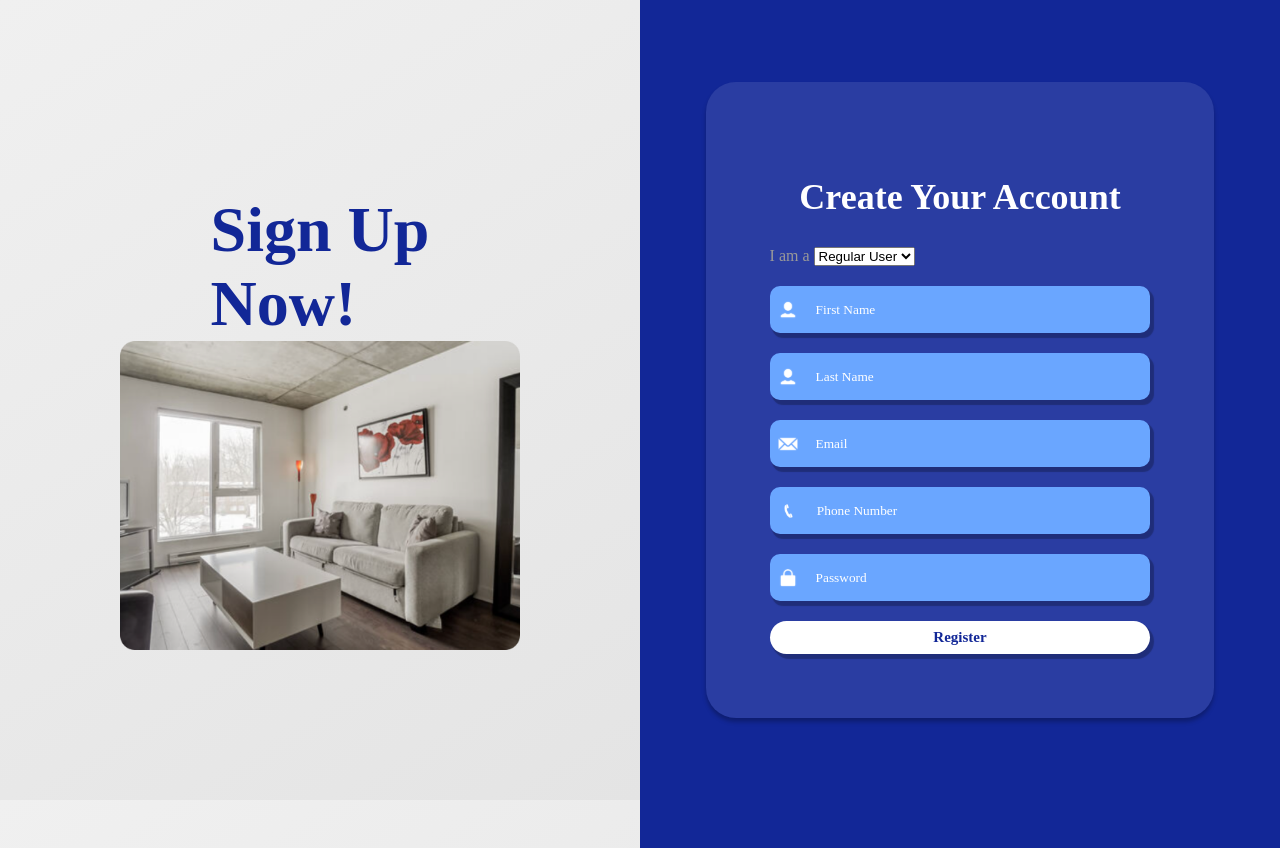
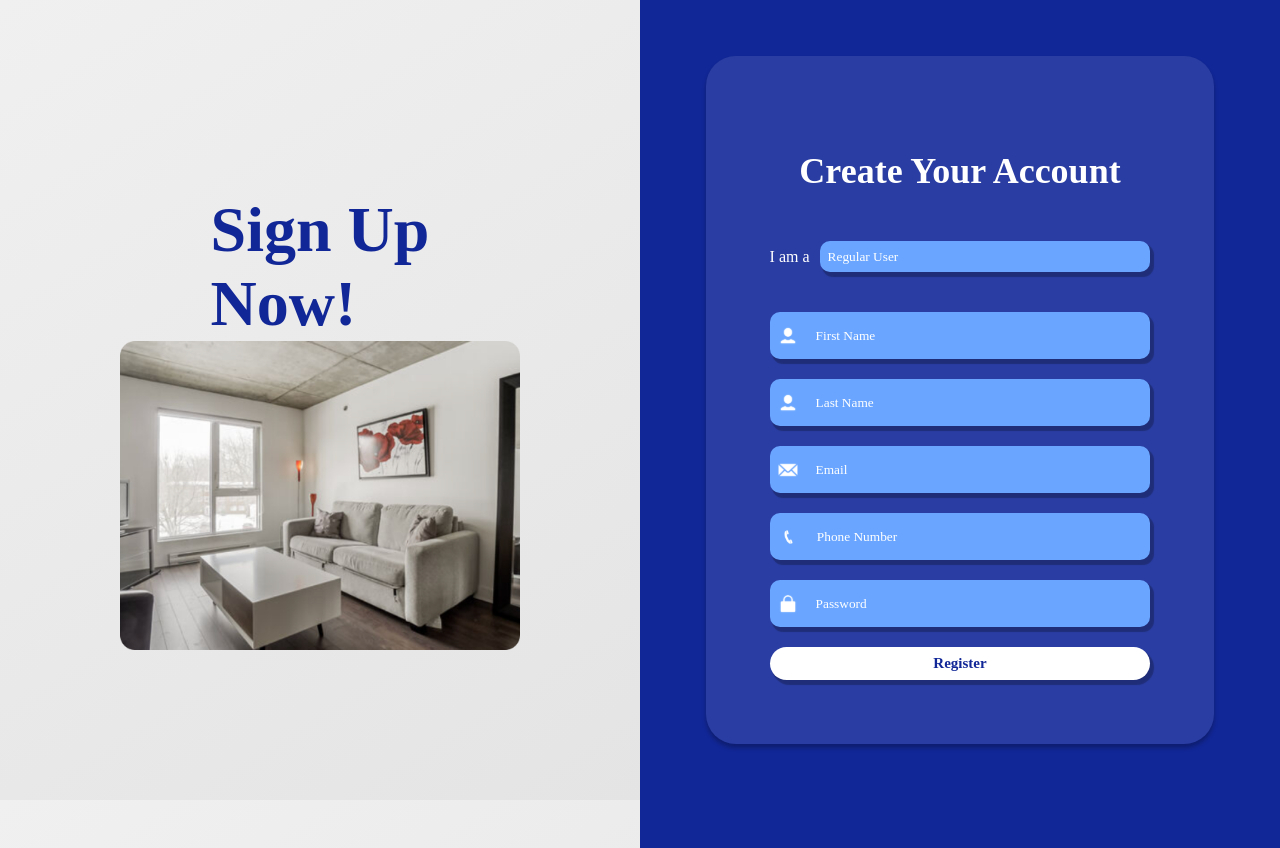
Before and after one commit to Ahmad-Elmahallawy/iCondo, a React (Create React App) app in the folder frontend/: page / in a window 1280 px wide. Built offline with nearby package versions, Linux system fonts and the light colour scheme.

Commit message:
finished company registration

```diff
--- a/frontend/src/Components/Authentication/SignUp.tsx
+++ b/frontend/src/Components/Authentication/SignUp.tsx
@@ -2,6 +2,7 @@ import React, { useState } from "react";
 import { useFormik } from "formik"; //hook
 import * as Yup from "yup";
 import "../../Style/AuthenticationStyle/LoginAndRegistrationStyle.css";
+import "../../Style/AuthenticationStyle/SignUpStyle.css";
 
 // Define the shape of form values
 interface FormValues {
@@ -14,7 +15,7 @@ interface FormValues {
 }
 
 const SignUp: React.FC = () => {
-  const [userType, setUserType] = useState("regular-user");
+  const [userType, setUserType] = useState("regularUser");
 
   // Initialize useFormik with initial values and validation logic
   const formik = useFormik<FormValues>({
@@ -57,19 +58,18 @@ const SignUp: React.FC = () => {
     >
       <div>
         <div className="registration-user-type">
-          <label htmlFor="user-type">I am a </label>
+          <label htmlFor="userType">I am a </label>
           <select
-            id="user-type"
+            id="userType"
             onChange={(e) => {
               setUserType(e.target.value);
-              console.log(userType);
             }}
           >
-            <option value="regular-user">Regular User</option>
+            <option value="regularUser">Regular User</option>
             <option value="company">Company</option>
           </select>
         </div>
-        {userType === "regular-user" ? (
+        {userType === "regularUser" ? (
           <>
             <div
               className={`input-with-icon ${
@@ -119,16 +119,16 @@ const SignUp: React.FC = () => {
           <>
             <div
               className={`input-with-icon ${
-                formik.touched.email && formik.errors.email
+                formik.touched.companyName && formik.errors.companyName
                   ? "input-border-error"
                   : ""
               }`}
             >
               <img src="Assets/company.svg" alt="" />
               <input
-                id="company"
-                name="company"
-                type="company"
+                id="companyName"
+                name="companyName"
+                type="companyName"
                 placeholder="Company Name"
                 value={formik.values.companyName}
                 onChange={formik.handleChange}
--- /dev/null
+++ b/frontend/src/Style/AuthenticationStyle/SignUpStyle.css
@@ -0,0 +1,45 @@
+/* Style for the container holding the label and dropdown */
+.registration-user-type {
+  display: flex;
+  align-items: center; /* Aligns items vertically center */
+  margin-top: 20px;
+  margin-bottom: 40px; /* Adds space below the dropdown */
+
+}
+
+/* Style for the label */
+.registration-user-type label {
+  color: white; /* Text color */
+  margin-right: 10px; /* Space between label and dropdown */
+}
+
+/* Style for the dropdown select element */
+.registration-user-type select {
+  background: #6aa6ff; /* Same background as input fields */
+  color: white; /* Text color */
+  border: none; /* No border */
+  border-radius: 10px; /* Same border-radius as inputs */
+  padding: 8px; /* Padding like inputs */
+  box-shadow: 3px 4px 1px 1px rgba(0, 0, 0, 0.25); /* Same box shadow as inputs */
+  -webkit-appearance: none; /* Removes default styling on WebKit browsers */
+  -moz-appearance: none; /* Removes default styling on Mozilla browsers */
+  appearance: none; /* Removes default styling */
+  flex-grow: 1; /* Makes the select element take the available space */
+}
+
+/* Style for the dropdown option elements */
+.registration-user-type select option {
+  background: #122797; /* Darker background for options */
+  color: white; /* Text color for options */
+}
+
+/* Style for the dropdown select element */
+.registration-user-type select {
+  /* existing styles */
+  outline: none; /* Removes the default focus outline */
+}
+
+/* It's recommended to add a custom focus style for accessibility */
+.registration-user-type select:focus {
+  box-shadow: 0 0 0 2px #6aa6ff; /* Example focus style */
+}
--- a/frontend/src/Style/root.css
+++ b/frontend/src/Style/root.css
@@ -85,3 +85,12 @@ button {
 input::placeholder {
   font-family: "Inria Serif";
 }
+
+select {
+  font-family: "Inria Serif";
+}
+
+option {
+  font-family: "Inria Serif";
+
+}
```
